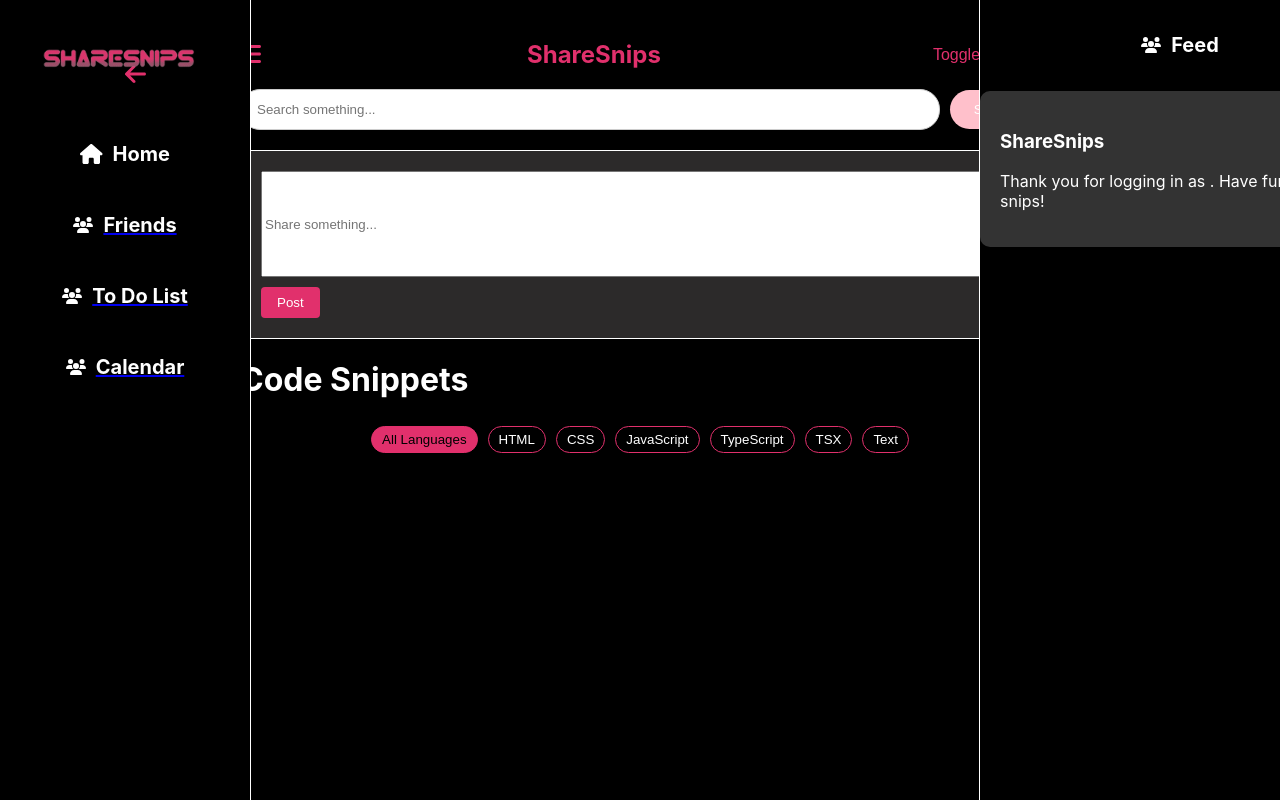
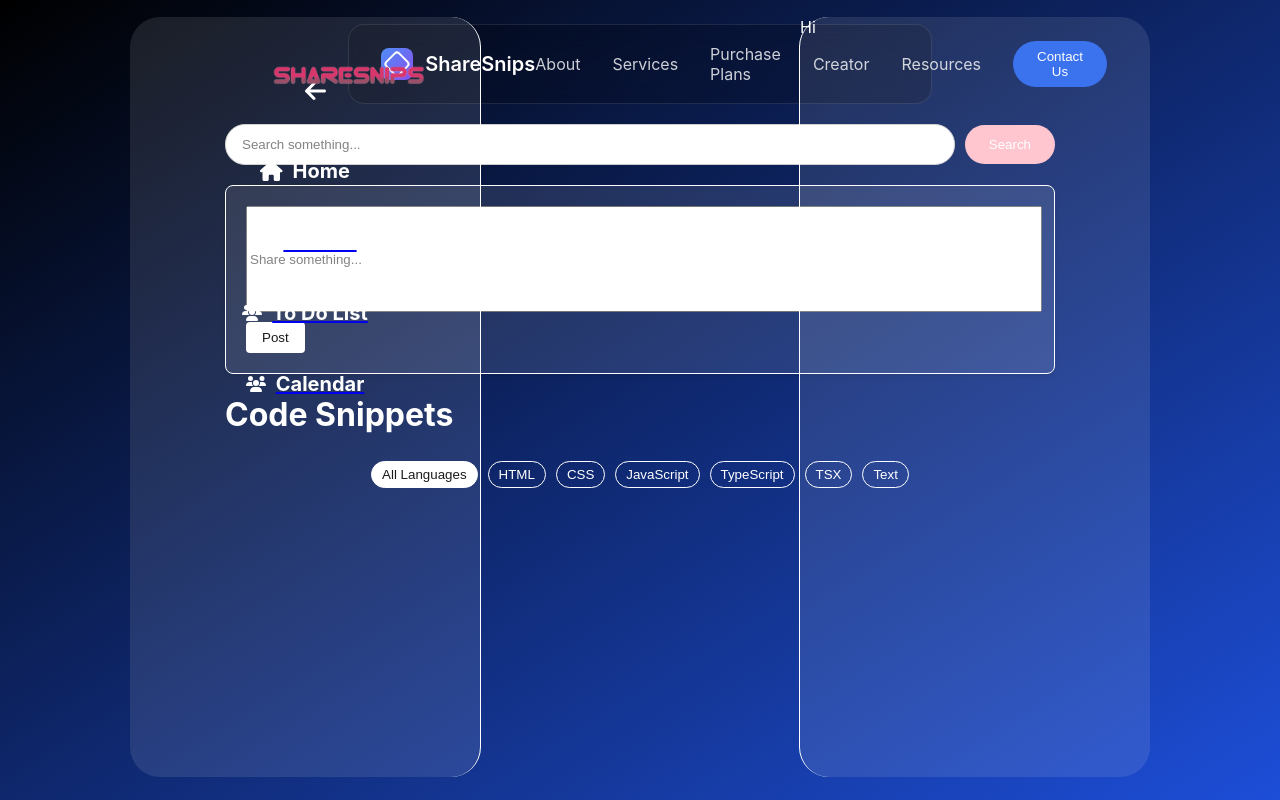
Before and after one commit to myzticx/sharesnips, a React (Create React App) app: page /homepage in a window 1280 px wide. Built offline with nearby package versions, Linux system fonts and the light colour scheme.

Commit message:
redesigned homepage

```diff
--- a/src/components/MainNavbar.tsx
+++ b/src/components/MainNavbar.tsx
@@ -81,13 +81,14 @@
 
 const Sidebar = styled.div<{ isOpen: boolean }>`
   position: fixed;
-  top: 0;
-  left: ${(props) => (props.isOpen ? "0" : "-100%")};
-  width: 250px;
-  height: 100%;
-  background-color: ${(props) => props.theme.background};
-  border-right: 1px solid ${(props) => props.theme.borderColor};
+  top: 17px;
+  left: 130px;
+  width: 350px;
+  height: 95%;
+  background-color: rgba(255, 255, 255, 0.1);
+  border-right: 1px solid #ffffff;
   transition: all 0.3s ease;
+  border-radius: 5%;
 
   @media (max-width: 768px) {
     width: 100%;
@@ -198,13 +199,14 @@
 
 const SecondSidebar = styled.div`
   position: fixed;
-  top: 0;
-  right: 0;
-  width: 300px;
-  height: 100%;
-  background-color: ${(props) =>
-    props.theme.background}; /* Set second sidebar background */
-  border-left: 1px solid ${(props) => props.theme.borderColor};
+  top: 17px;
+  right: 130px;
+  width: 350px;
+  height: 95%;
+  background-color: rgba(255, 255, 255, 0.1);
+  border-left: 1px solid #ffffff;
+  border-radius: 30px;
+
   @media (max-width: 768px) {
     display: none;
   }
--- a/src/pages/homepage.tsx
+++ b/src/pages/homepage.tsx
@@ -195,17 +195,18 @@
 };
 
 const darkTheme = {
-  background: "#000000",
+  background: "linear-gradient(to bottom right, #000000, #1d4ed8)",
   text: "#FFFFFF",
-  accent: "#E1306C",
-  cardBackground: "#2C2A2A",
+  accent: "white",
+  cardBackground: "rgba(255, 255, 255, 0.1)",
   borderColor: "#FFFFFF",
 };
 
 // Global styles
 const GlobalStyles = createGlobalStyle`
   body {
-    background-color: ${(props) => props.theme.background};
+    background: ${(props) =>
+      props.theme.background}; /* Changed from background-color */
     color: ${(props) => props.theme.text};
     transition: all 0.3s ease;
     font-family: -apple-system, BlinkMacSystemFont, 'Segoe UI', 'Roboto', 'Oxygen',
@@ -213,12 +214,13 @@
       sans-serif;
     margin: 0;
     padding: 0;
+    min-height: 100vh; /* Add this to ensure full height */
   }
-  `;
+`;
 
 // Styled components for your elements
 const Container = styled.div`
-  max-width: 800px;
+  max-width: 830px;
   margin: 0 auto;
   padding: 20px;
   background-color: ${(props) =>
@@ -261,13 +263,14 @@
 
 const Sidebar = styled.div<{ isOpen: boolean }>`
   position: fixed;
-  top: 0;
-  left: ${(props) => (props.isOpen ? "0" : "-100%")};
-  width: 250px;
-  height: 100%;
-  background-color: ${(props) => props.theme.background};
-  border-right: 1px solid ${(props) => props.theme.borderColor};
+  top: 17px;
+  left: 130px;
+  width: 350px;
+  height: 95%;
+  background-color: rgba(255, 255, 255, 0.1);
+  border-right: 1px solid #ffffff;
   transition: all 0.3s ease;
+  border-radius: 30px;
 
   @media (max-width: 768px) {
     width: 100%;
@@ -344,7 +347,7 @@
 
 const PostButton = styled.button`
   background-color: ${(props) => props.theme.accent};
-  color: ${(props) => props.theme.text};
+  color: black;
   border: none;
   padding: 8px 16px;
   border-radius: 4px;
@@ -766,13 +769,14 @@
 
 const SecondSidebar = styled.div`
   position: fixed;
-  top: 0;
-  right: 0;
-  width: 300px;
-  height: 100%;
-  background-color: ${(props) =>
-    props.theme.background}; /* Set second sidebar background */
-  border-left: 1px solid ${(props) => props.theme.borderColor};
+  top: 17px;
+  right: 130px;
+  width: 350px;
+  height: 95%;
+  background-color: rgba(255, 255, 255, 0.1);
+  border-left: 1px solid #ffffff;
+  border-radius: 30px;
+
   @media (max-width: 768px) {
     display: none;
   }
@@ -801,6 +805,90 @@
 
   &:hover {
     color: ${(props) => props.theme.accent};
+  }
+`;
+
+const NavWrapper = styled.div`
+  padding-top: 1.5rem;
+  padding-left: 1.5rem;
+  padding-right: 1.5rem;
+`;
+
+const Nav = styled.nav`
+  display: flex;
+  align-items: center;
+  justify-content: space-between;
+  padding: 1rem 2rem;
+  background: rgba(0, 0, 0, 0.2);
+  backdrop-filter: blur(12px);
+  border-radius: 1rem;
+  border: 1px solid rgba(255, 255, 255, 0.1);
+  max-width: 42%;
+  margin: 0 auto;
+`;
+
+const LogoSection = styled.div`
+  display: flex;
+  align-items: center;
+  gap: 0.75rem;
+`;
+
+const LogoIcon = styled.div`
+  width: 2rem;
+  height: 2rem;
+  background: linear-gradient(to bottom right, #3b82f6, #7c3aed);
+  border-radius: 0.5rem;
+  display: flex;
+  align-items: center;
+  justify-content: center;
+`;
+
+const LogoIconInner = styled.div`
+  width: 1rem;
+  height: 1rem;
+  border: 2px solid white;
+  border-radius: 0.25rem;
+  transform: rotate(45deg);
+`;
+
+const LogoText = styled.span`
+  font-size: 1.25rem;
+  font-weight: 600;
+  color: white;
+`;
+
+const NavMenu = styled.div`
+  display: none;
+  align-items: center;
+  gap: 2rem;
+
+  @media (min-width: 768px) {
+    display: flex;
+  }
+`;
+
+const NavLink = styled.a`
+  color: rgba(255, 255, 255, 0.8);
+  text-decoration: none;
+  transition: color 0.3s ease;
+
+  &:hover {
+    color: white;
+  }
+`;
+
+const NavButton = styled.button`
+  background: #2563eb;
+  color: white;
+  padding: 0.5rem 1.5rem;
+  border-radius: 9999px;
+  border: none;
+  font-weight: 500;
+  cursor: pointer;
+  transition: background-color 0.3s ease;
+
+  &:hover {
+    background: #1d4ed8;
   }
 `;
 
@@ -894,15 +982,29 @@
   return (
     <ThemeProvider theme={currentTheme}>
       <GlobalStyles />
+
+      <NavWrapper>
+        <Nav>
+          <LogoSection>
+            <LogoIcon>
+              <LogoIconInner />
+            </LogoIcon>
+            <LogoText>ShareSnips</LogoText>
+          </LogoSection>
+
+          <NavMenu>
+            <NavLink href="#">About</NavLink>
+            <NavLink href="#">Services</NavLink>
+            <NavLink href="#">Purchase Plans</NavLink>
+            <NavLink href="#">Creator</NavLink>
+            <NavLink href="#">Resources</NavLink>
+            <NavButton>Contact Us</NavButton>
+          </NavMenu>
+        </Nav>
+      </NavWrapper>
+      <SecondSidebar>Hi</SecondSidebar>
+      <ToastContainer />
       <Container>
-        <Header>
-          <Hamburger onClick={toggleSidebar}>
-            <FontAwesomeIcon icon={faBars} />
-          </Hamburger>
-          <Logo>ShareSnips</Logo>
-          <ToggleButton onClick={toggleTheme}>Toggle Theme</ToggleButton>
-        </Header>
-        <ToastContainer />
         <Sidebar isOpen={isSidebarOpen}>
           <SidebarContent>
             <BackIcon onClick={toggleSidebar}>
@@ -936,32 +1038,6 @@
           </SidebarContent>
         </Sidebar>
 
-        <SecondSidebar>
-          <Resizable
-            width={width}
-            height={Infinity}
-            minConstraints={[200, Infinity]}
-            maxConstraints={[600, Infinity]}
-            onResize={handleResize}
-          >
-            <SecondSidebarContent style={{ width: `${width}px` }}>
-              <SecondSidebarLink>
-                <FontAwesomeIcon icon={faUsers} />
-                <IconText>Feed</IconText>
-              </SecondSidebarLink>
-              <ShareSnipsBox>
-                <h3>ShareSnips</h3>
-                <p>
-                  Thank you for logging in as {username}. Have fun sharing
-                  snips!
-                </p>
-              </ShareSnipsBox>
-              {notifications.map((notification, index) => (
-                <div key={index}>{notification}</div>
-              ))}
-            </SecondSidebarContent>
-          </Resizable>
-        </SecondSidebar>
         <SearchContainer>
           <SearchBar type="text" placeholder="Search something..."></SearchBar>
           <SearchButton>Search</SearchButton>
```
